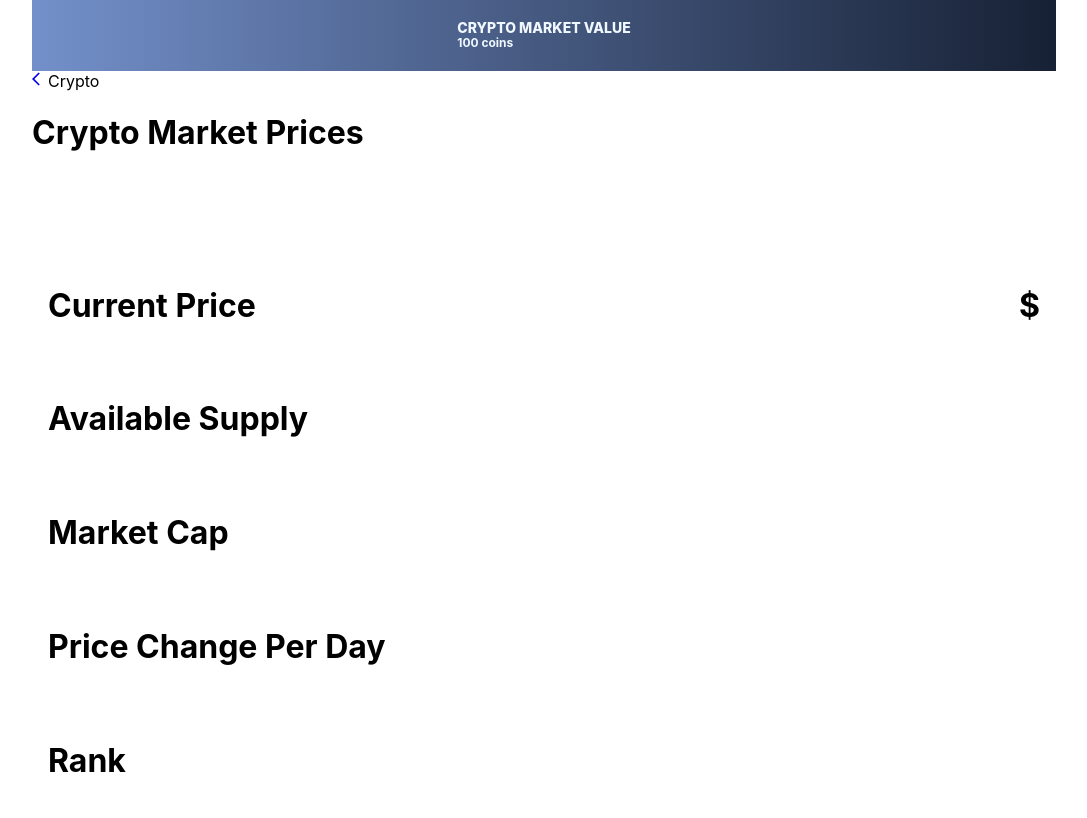
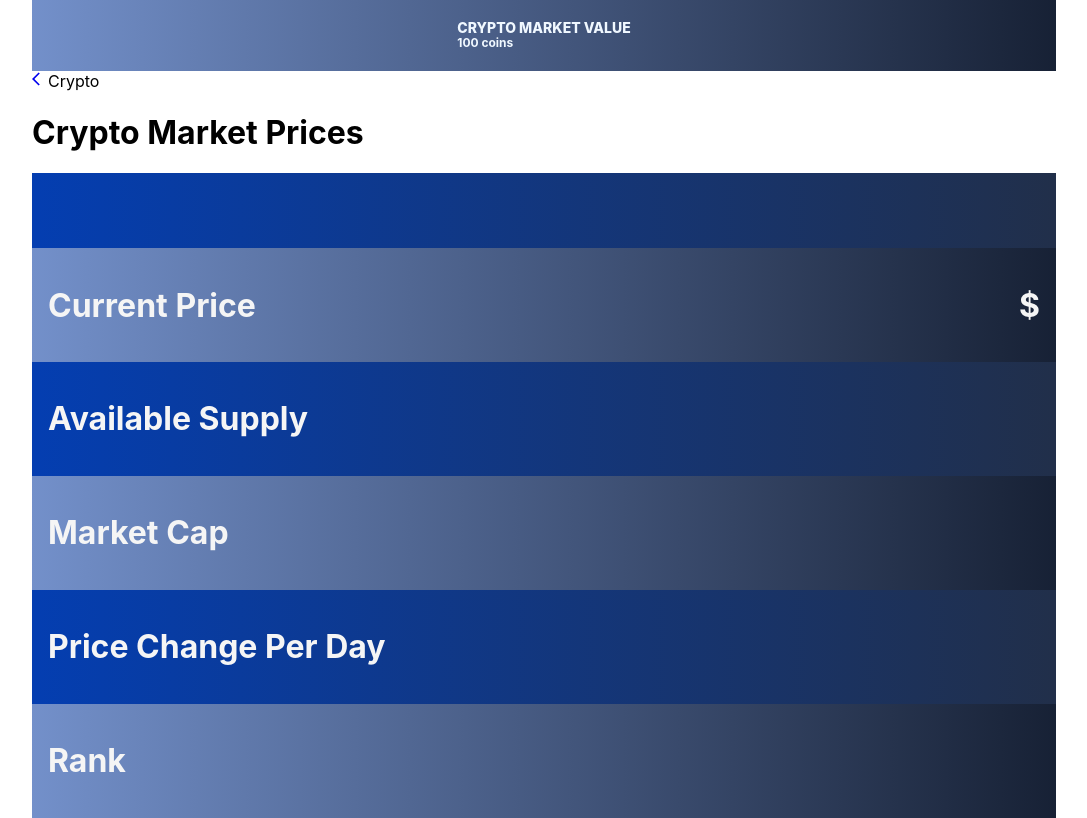
Before and after one commit to RitaDee/crypto-news, a React (Create React App) app: page /coins/1 in a window 1280 px wide. Shown: the whole page, without its empty margins (96-1183 px from the left). Built offline with nearby package versions, Linux system fonts and the light colour scheme; no server answers.

Commit message:
Update Coindetail.css component

```diff
--- a/src/styles/CoinDetailsUi.css
+++ b/src/styles/CoinDetailsUi.css
@@ -1,3 +1,21 @@
+.coindetail {
+  color: whitesmoke;
+  background: rgb(23, 33, 53);
+  background: linear-gradient(
+    90deg,
+    rgb(4, 62, 177) 0%,
+    rgba(33, 47, 74, 1) 100%
+  );
+}
+
+.coindetaildiv:nth-child(2n) {
+  background: rgb(17, 63, 154);
+  background: linear-gradient(
+    90deg,
+    rgb(115, 144, 202) 0%,
+    rgba(23, 33, 53, 1) 100%
+  );
+}
 .coindetaildiv {
   display: flex;
   justify-content: space-between;
```
